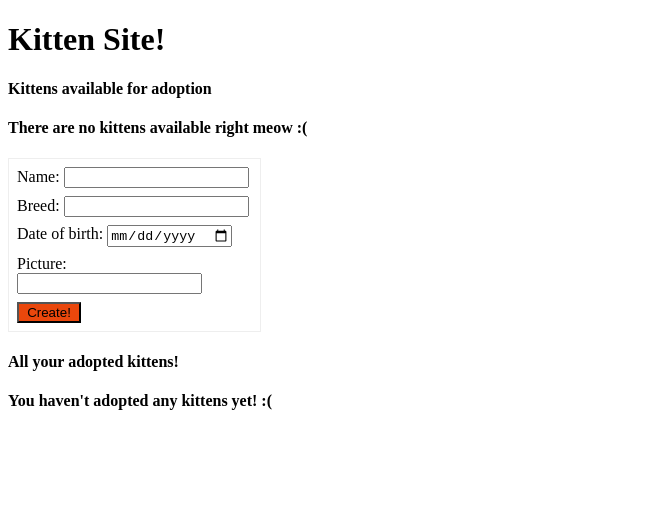
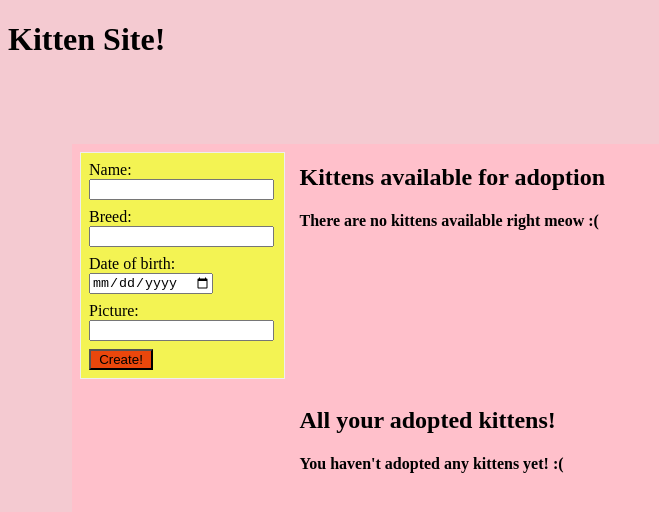
Before and after one commit to e-n-p/kitten-story, an Angular app: page / in a window 1280 px wide. Shown: the top 512 px of the page, without its empty margins (0-659 px from the left). Built offline with nearby package versions, Linux system fonts and the light colour scheme.

Commit message:
gri layout for webpage and other styling debugging removeKitten method

```diff
--- a/src/app/cat-card/cat-card.component.html
+++ b/src/app/cat-card/cat-card.component.html
@@ -1,7 +1,7 @@
 <div class="cat-card">
-    <h4>{{singleCat.name}}</h4>
-    <p class="detail">{{singleCat.breed}}</p>
-    <p class="detail">{{singleCat.dob}}</p>
+    <p class="embossed">{{singleCat.name}}</p>
+    <p class="detail">Breed: {{singleCat.breed}}</p>
+    <p class="detail">Date of birth: {{singleCat.dob}}</p>
     <img class="cat-pic" src="{{singleCat.image}}">
     <button
         *ngIf="this.adoptButton"
--- a/src/app/cat-card/cat-card.component.ts
+++ b/src/app/cat-card/cat-card.component.ts
@@ -14,7 +14,7 @@ export class CatCardComponent {
     breed: '',
     dob: new Date(),
     image: ''
-  }
+  };
   @Input()
   adoptButton: boolean = false;
 
--- a/src/app/context.service.ts
+++ b/src/app/context.service.ts
@@ -35,12 +35,16 @@ export class ContextService {
     this.adoptedDB.next(newArr);
   }
 
-  removeFromGallery(kittenToRemove: Kitten) {
-    const result = this.getKittenDB().filter((kitten) => {
-        kitten.name !== kittenToRemove.name;
+  removeFromGallery(kittenToRemove: Kitten): void {
+    const gallery = this.getKittenDB();
+    console.log("before filter " + gallery);
+    const result = gallery.filter((kitten) => {
+        kitten.name !== kittenToRemove.name
     });
+    console.log("result of filter " + result);
     const newArr = [...result];
     this.kittenDB.next(newArr);
+    console.log(this.getKittenDB());
   }
 
 
--- a/src/app/create-kitten/app-create-kitten.component.css
+++ b/src/app/create-kitten/app-create-kitten.component.css
@@ -1,7 +1,9 @@
 .create-kitten {
     border-width: 1px;
     border-style: groove;
-    width:20%;
+    width:90%;
+    margin: var(--spacing);
+    background-color: rgb(243, 243, 83);
 }
 
 .kitten-form {
@@ -18,3 +20,8 @@
 .feedback-button-valid {
     background-color: aquamarine;
 }
+
+.error {
+    color: orangered;
+    font-style: italic;
+}
--- a/src/app/list-kitten/app-list-kitten.component.css
+++ b/src/app/list-kitten/app-list-kitten.component.css
@@ -0,0 +1,29 @@
+.grid-container {
+    width: 90%;
+    margin: calc(var(--spacing)* 8);
+
+    display: inline-grid;
+    /* grid-template-columns: 1fr 1fr 1fr; */
+    grid-template-columns: 20% 40% 40%;
+    grid-template-rows: 1fr 1fr;
+
+    background-color: pink;
+}
+
+.left-column {
+    grid-column-start: 1;
+    grid-row-start: 1;
+    grid-row-end: 2;
+}
+
+.top-row {
+    grid-row-start: 1;
+    grid-column-start: 2;
+    grid-column-end: 4;
+}
+
+.bottom-row {
+    grid-row-start: 2;
+    grid-column-start: 2;
+    grid-column-end: 4;
+}
--- a/src/app/list-kitten/app-list-kitten.component.html
+++ b/src/app/list-kitten/app-list-kitten.component.html
@@ -1,5 +1,10 @@
-<h4>Kittens available for adoption</h4>
 
+<div class="grid-container">
+
+    <app-create-kitten class="left-column"></app-create-kitten>
+
+    <div class="top-row">
+        <h2>Kittens available for adoption</h2>
         <div *ngIf="kittenGallery.length ; else noKittenTemplate" class="gallery-container">
                 <app-cat-card
                     *ngFor="let kitten of kittenGallery"
@@ -7,11 +12,10 @@
                     [adoptButton]="true">
                 </app-cat-card>
         </div>
-
         <ng-template #noKittenTemplate>
             <h4>There are no kittens available right meow :(</h4>
         </ng-template>
+    </div>
 
-<app-create-kitten></app-create-kitten>
-
-<app-user-kitten></app-user-kitten>
+    <app-user-kitten class="bottom-row"></app-user-kitten>
+</div>
--- a/src/app/user-kitten/app-user-kitten.component.html
+++ b/src/app/user-kitten/app-user-kitten.component.html
@@ -1,12 +1,10 @@
-<h4>All your adopted kittens!</h4>
+<h2>All your adopted kittens!</h2>
 
 <div *ngIf="adoptedGallery.length ; else noKittenTemplate" class="gallery-container">
-    <!-- <div class="cat-card" *ngFor="let kitten of adoptedGallery"> -->
     <app-cat-card
         *ngFor="let kitten of adoptedGallery"
         [singleCat]="kitten">
     </app-cat-card>
-    <!-- </div> -->
 </div>
 
 <ng-template #noKittenTemplate>
--- a/src/styles.css
+++ b/src/styles.css
@@ -8,8 +8,19 @@
     --spacing: 8px;
 }
 
+body {
+    background-color: rgb(244, 202, 209);
+}
+
 .standard-button {
     width: calc(var(--spacing)* 8);
+}
+
+.embossed {
+    font-weight: bold;
+    font-style: italic;
+    margin-top: var(--spacing);
+    margin-bottom: var(--spacing);
 }
 
 .gallery-container {
@@ -24,8 +35,3 @@
     gap: 1rem;
     margin:2rem;
 }
-
-.error {
-    color: orangered;
-    font-style: italic;
-}
```
Lines whose indentation alone changed are shown as unchanged.
